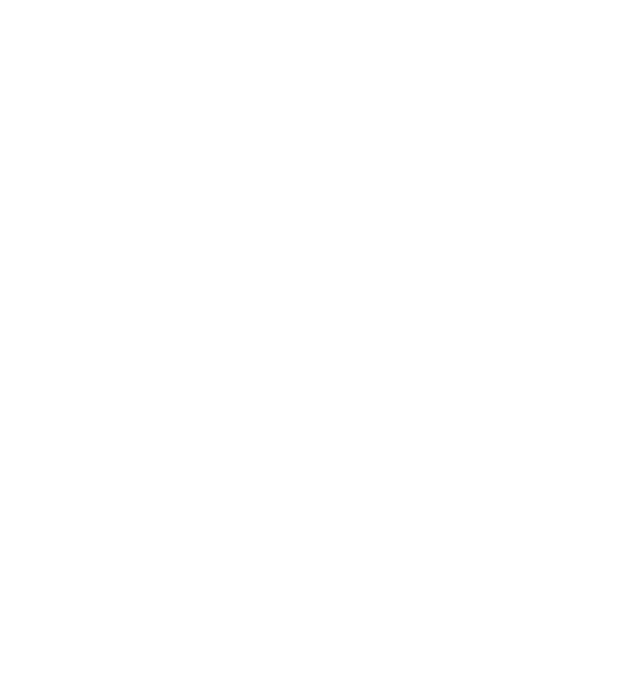
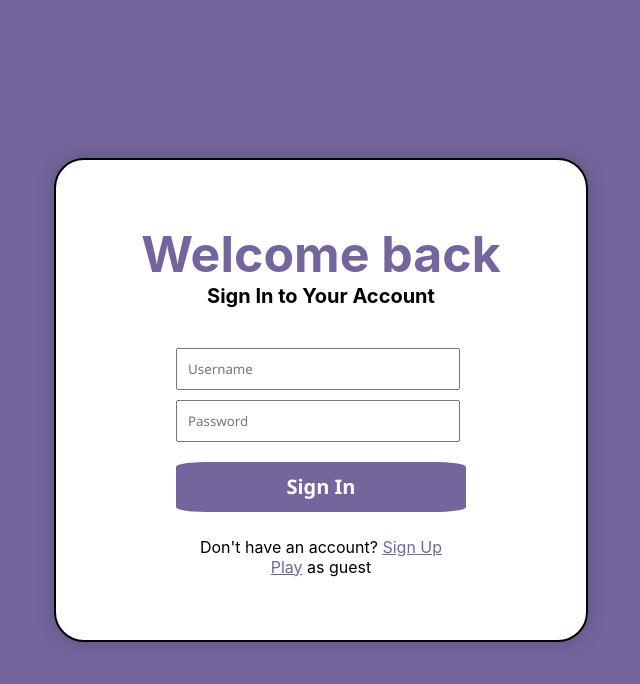
Before and after one commit to sumodha/digits, a React (Create React App) app in the folder client/: page /signin in a window 1280 px wide. Before the commit this address had no page. Shown: the top 684 px of the page, without its empty margins (319-959 px from the left). Built offline with nearby package versions, Linux system fonts and the light colour scheme.

Commit message:
updated start page to have play as guest, sign up and sign in buttons + changed layout slightly; created + completed sign up + sign in pages (only frontend)

```diff
--- a/client/src/App.js
+++ b/client/src/App.js
@@ -1,5 +1,7 @@
 import StartPage from './StartPage.js';
 import GamePage from './GamePage.js';
+import SignIn from './SignIn.js';
+import SignUp from './SignUp.js';
 import './App.css';
 import {  BrowserRouter as Router, Routes, Route } from 'react-router-dom';
 
@@ -9,8 +11,11 @@
     <Router>
     <Routes>
       <Route path="/" element = {<StartPage></StartPage>}> </Route>
-      <Route path="/game" element = {<GamePage></GamePage>}> </Route>
+      <Route path="/play" element = {<GamePage></GamePage>}> </Route>
+      <Route path="/signin" element = {<SignIn></SignIn>}> </Route>
+      <Route path="/signup" element = {<SignUp></SignUp>}> </Route>
     </Routes>
+
     </Router>
   );
 }
--- a/client/src/GamePage.css
+++ b/client/src/GamePage.css
@@ -31,7 +31,8 @@
     background-color: black;
     border-radius: 100%;
     margin: 3px;
-    font-size: 25px;
+    padding:0px;
+    font-size: 30px;
     border-width: 0px;
 }
 .operations:hover{
--- a/client/src/GamePage.js
+++ b/client/src/GamePage.js
@@ -202,7 +202,7 @@
             )}
             </div>
             <div id="operations-container">
-            <button id = "back" onClick = {handleBackClick}> @ </button>
+            <button id = "back" onClick = {handleBackClick}> @</button>
             {operations.map((element, idx) =>
                 <button className = {opIndex == idx ? "operations active" : "operations"} id = {idx} key = {element} onClick = {handleOpClick} > {element}
                 </button>)}
--- /dev/null
+++ b/client/src/SignIn.css
@@ -0,0 +1,52 @@
+.title{
+    text-align: center;
+    color: #74659c;
+    font-size: 50px;
+    margin: 0px;
+}
+.sub-title{
+    text-align: center;
+    color: black;
+    font-size: 20px;
+    margin: 0px 0px 30px 0px;
+}
+#signin-container{
+    background-color: white;
+    width: 450px;
+    height: 400px;
+    border: 2px solid black;
+    border-radius: 30px;
+    padding: 40px;
+    box-shadow: 0 0 20px rgba(0,0,0,0.2);
+    display: flex;
+    flex-direction: column;
+    align-items: center;
+    justify-content: center;
+}
+input{
+    display: block;
+    font-family: 'Segoe UI';
+    width: 260px;
+    padding: 10px;
+    margin: 10px;
+}
+#submit{
+   width: 290px;
+    height: 50px;
+    background-color:#74659c;
+    color: white;
+    border-width: 0px;
+    font-size: 20px;
+    font-family: 'Segoe UI';
+    font-weight: bold;
+    border-radius:10%;
+    padding: 10px;
+    margin: 10px 10px 25px 10px;
+
+}
+a{
+    color: #74659c;
+}
+p{
+    margin: 0px;
+}
--- /dev/null
+++ b/client/src/SignIn.js
@@ -0,0 +1,47 @@
+import "./SignIn.css";
+import {Helmet} from 'react-helmet-async';
+import React, {useState, useEffect} from "react";
+
+const SignIn = () => {
+    const [username, setUsername] = useState("");
+    const [password, setPassword] = useState("");
+
+    const handleSubmit = (e) => {
+        e.preventDefault();
+    }
+
+    return (
+        <>
+        <Helmet>
+            <title> digits </title>
+            <style>{`
+                body {
+                    background-color: #74659c;
+                    display: flex;
+                    justify-content: center;
+                    align-items: center;
+                    height: 100vh;
+                }
+            `}</style>
+        </Helmet>
+        <div id = "signin-container">
+            <h1 class="title"> Welcome back</h1>
+            <h2 class = "sub-title"> Sign In to Your Account</h2>
+            <form onSubmit = {handleSubmit}>
+            <input type="text" name="username" placeholder="Username" onChange = {(e) => setUsername(e.target.value)} required/>
+            <input type="password" name="password" placeholder="Password" onChange = {(e) => setPassword(e.target.value)} required/>
+            <button type = "submit" id="submit">Sign In</button>
+
+            </form>
+            <p> Don't have an account? <a href = "/signup">Sign Up</a></p>
+            <p><a href = "/play">Play</a> as guest</p>
+
+        </div>
+
+
+
+        </>
+    );
+}
+
+export default SignIn;
--- /dev/null
+++ b/client/src/SignUp.css
@@ -0,0 +1,52 @@
+.title{
+    text-align: center;
+    color: #74659c;
+    font-size: 50px;
+    margin: 0px;
+}
+.sub-title{
+    text-align: center;
+    color: black;
+    font-size: 20px;
+    margin: 0px 0px 30px 0px;
+}
+#signup-container{
+    background-color: white;
+    width: 450px;
+    height: 400px;
+    border: 2px solid black;
+    border-radius: 30px;
+    padding: 40px;
+    box-shadow: 0 0 20px rgba(0,0,0,0.2);
+    display: flex;
+    flex-direction: column;
+    align-items: center;
+    justify-content: center;
+}
+input{
+    display: block;
+    font-family: 'Segoe UI';
+    width: 260px;
+    padding: 10px;
+    margin: 10px;
+}
+#submit{
+   width: 290px;
+    height: 50px;
+    background-color:#74659c;
+    color: white;
+    border-width: 0px;
+    font-size: 20px;
+    font-family: 'Segoe UI';
+    font-weight: bold;
+    border-radius:10%;
+    padding: 10px;
+    margin: 10px 10px 25px 10px;
+
+}
+a{
+    color: #74659c;
+}
+p{
+    margin: 0px;
+}
--- /dev/null
+++ b/client/src/SignUp.js
@@ -0,0 +1,47 @@
+import "./SignUp.css";
+import {Helmet} from 'react-helmet-async';
+import React, {useState, useEffect} from "react";
+
+const SignUp = () => {
+    const [username, setUsername] = useState("");
+    const [password, setPassword] = useState("");
+
+    const handleSubmit = (e) => {
+        e.preventDefault();
+    }
+
+    return (
+        <>
+        <Helmet>
+            <title> digits </title>
+            <style>{`
+                body {
+                    background-color: #74659c;
+                    display: flex;
+                    justify-content: center;
+                    align-items: center;
+                    height: 100vh;
+                }
+            `}</style>
+        </Helmet>
+        <div id = "signup-container">
+            <h1 class="title"> Create an Account</h1>
+            <h2 class = "sub-title"> Sign Up for Digits</h2>
+            <form onSubmit = {handleSubmit}>
+            <input type="text" name="username" placeholder="Username" onChange = {(e) => setUsername(e.target.value)} required/>
+            <input type="password" name="password" placeholder="Password" onChange = {(e) => setPassword(e.target.value)} required/>
+            <input type="password" name="confirm-password" placeholder="Confirm Password" onChange = {(e) => setPassword(e.target.value)} required/>
+            <button type = "submit" id="submit">Sign Up</button>
+
+            </form>
+            <p> Already have an account? <a href = "/signin">Sign In</a></p>
+            <p><a href = "/play">Play</a> as guest</p>
+        </div>
+
+
+
+        </>
+    );
+}
+
+export default SignUp;
--- a/client/src/StartPage.css
+++ b/client/src/StartPage.css
@@ -2,34 +2,61 @@
 #start-header{
     text-align: center;
     color: white;
-    font-size: 60px;
+    font-size: 110px;
+    margin: 0px;
 }
 #start-info{
     color: white;
+    font-size: 20px;
     text-align: center;
     font-style: italic;
+    margin: 0px 0px 30px 0px;
 }
-.startpage-button{
+.play-button{
     text-align: center;
     border-radius: 12px;
     font-family: Segoe UI;
     padding: 5px;
     margin: 5px;
-    width: 110px;
+    width: 270px;
+    font-size: 20px;
     background-color: white;
 }
-#buttons-container{
+.auth-row{
     display: flex;
-    justify-content: center;
+    width: 270px;
+    gap: 8px;
+}
+
+.auth-button{
+    flex: 1;
+    text-align: center;
+    border-radius: 12px;
+    font-family: Segoe UI;
+    padding: 5px;
+    font-size: 20px;
+    background-color: white;
 }
 #start-container{
-    display: grid;
+    display: flex;
+    flex-direction: column;
+    align-items: center;
+    justify-content: center;
+
 }
-.startpage-button:hover{
+.play-button:hover, .auth-button:hover{
     cursor: pointer;
     background-color: #dcd0ff;
 }
-.startpage-button:active{
+.play-button:active, .auth-button:active{
     cursor: pointer;
     background-color: #c7bce8;
 }
+
+#startpage-date{
+    font-size: 20px;
+    color: white;
+    font-family: Segoe UI;
+    font-weight: bold;
+    padding: 10px;
+}
--- a/client/src/StartPage.js
+++ b/client/src/StartPage.js
@@ -1,25 +1,24 @@
 import './StartPage.css';
 import { useNavigate } from 'react-router-dom';
 import {Helmet} from 'react-helmet-async';
+import {useState} from 'react';
+const todaysdate = getDate();
 
-function PlayButton(){
-    const navigate = useNavigate();
-    return (
-        <button className = "startpage-button" onClick = {() => navigate('/game')}>
-            play
-        </button>
-    );
-}
+function getDate(){
+    const date = new Date();
+    let day = date.getDate();
+    let months = ["January", "February", "March", "April", "May", "June", "July", "August", "September", "October", "November", "December"];
+    let month = months[date.getMonth()];
+    let daysofweek = ["Sunday", "Monday", "Tuesday", "Wednesday", "Thursday", "Friday", "Saturday"];
+    let dayofweek = daysofweek[date.getDay()];
 
-function LogInButton(){
-    return (
-        <button className = "startpage-button">
-            log in
-        </button>
-    );
+    return dayofweek + ", " + month + " " + day;
+
 }
 
 const StartPage = () => {
+    const navigate = useNavigate();
+
     return (
         <>
         <Helmet>
@@ -39,11 +38,17 @@
                  digits
             </h1>
             <p id = "start-info"> a remake of new york times digits</p>
-            <div id = "buttons-container">
-            <LogInButton> </LogInButton>
-            <PlayButton> </PlayButton>
+            <button className = "play-button" onClick = {() => navigate('/play')}>
+            play [as guest]</button>
+            <div class = "auth-row">
+            <button className = "auth-button" onClick = {() => navigate('/signin')}>sign in</button>
+            <button className = "auth-button" onClick = {() => navigate('/signup')}>sign up</button>
             </div>
+            <p id="startpage-date"> {todaysdate}</p>
+
+
         </div>
+
         </>
 
     );
```
Also changed, not shown: 2 other files (tests, documents, lock files or other folders).
